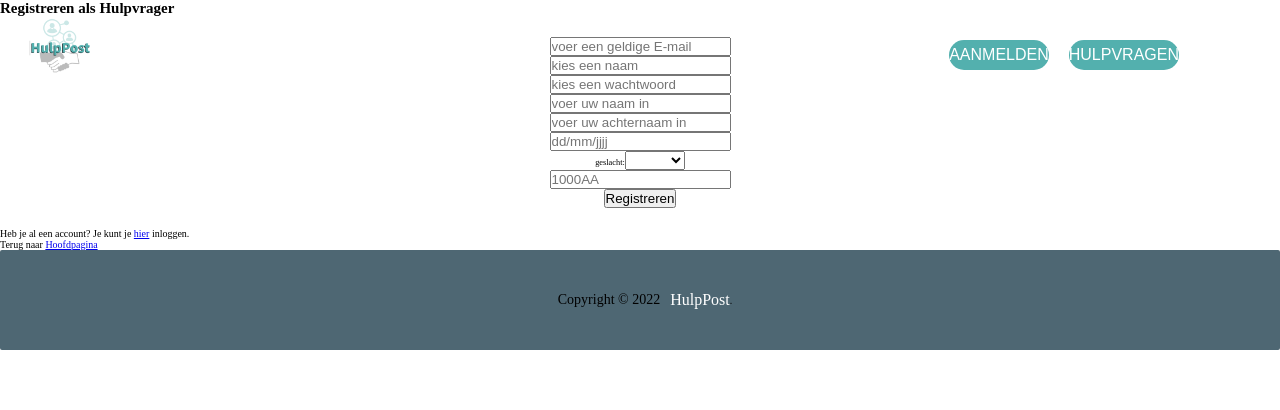
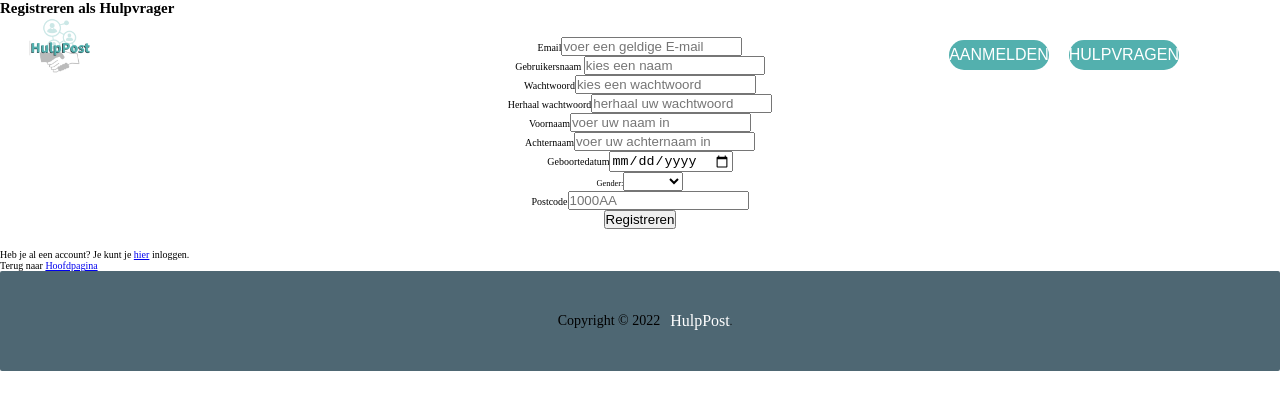
Before and after one commit to SKursad/project-hulppost-frontend, a React (Create React App) app: page /register/help-seeker in a window 1280 px wide. Shown: the top 410 px of the page. Built offline with nearby package versions, Linux system fonts and the light colour scheme.

Commit message:
Structuring register-form

```diff
--- a/src/pages/SignUp/HelpSeeker/SignUpHelpSeeker.js
+++ b/src/pages/SignUp/HelpSeeker/SignUpHelpSeeker.js
@@ -1,29 +1,30 @@
 import React, {useEffect, useState} from 'react';
-import {Link, useNavigate} from 'react-router-dom';
+import {Link, useNavigate, useParams} from 'react-router-dom';
 import axios from 'axios';
 import api from '../../../api/api-calls'
 import Input from '../../../components/Input/Input';
 import Screen from '../../../components/UI/Screen/Screen';
 
+
+let initialState = {
+    email: null,
+    username: null,
+    password: null,
+    passwordRepeat: null,
+    firstName: null,
+    surname: null,
+    birthday: null,
+    gender: null,
+    zipCode: null
+}
+
 const SignUpHelpSeeker = () => {
-    const [email, setEmail] = useState('');
-    const [username, setUsername] = useState('');
-    const [password, setPassword] = useState('');
-    const [firstName, setFirstName] = useState('');
-    const [surname, setSurname] = useState('');
-    const [birthday, setBirthday] = useState('');
-    const [gender, setGender] = useState('');
-    const [zipCode, setZipCode] = useState('');
-
-
-
+    const [formValue, setFormValue] = useState(initialState);
     const [error, toggleError] = useState(false);
     const [errors, setErrors] = useState({});
     const [loading, toggleLoading] = useState(false);
-
-
+    const navigate = useNavigate();
     const source = axios.CancelToken.source();
-    const navigate = useNavigate();
 
 
     useEffect(() => {
@@ -39,16 +40,7 @@ const SignUpHelpSeeker = () => {
         toggleLoading(true);
 
         try {
-            await api.post('/auth/registration/helpSeeker', {
-                email,
-                password,
-                username,
-                firstName,
-                surname,
-                birthday,
-                gender,
-                zipCode
-            });
+            await api.post('/auth/registration/helpSeeker', {...formValue});
 
             console.log();
             navigate('/');
@@ -74,10 +66,17 @@ const SignUpHelpSeeker = () => {
         zipCode: zipCodeError
     } = errors;
 
-    // let passwordRepeatError;
-    // if (password !== passwordRepeat) {
-    //     passwordRepeatError = ('Password mismatch');
-    // }
+
+    let passwordRepeatError;
+    if (formValue.password !== formValue.passwordRepeat) {
+        passwordRepeatError = ('Wachtwoorden komen niet overeen');
+    }
+
+    const onChange = (event) => {
+        let {name, value} = event.target;
+        setErrors((previousErrors) => ({...previousErrors,  [name]: undefined}));
+        setFormValue(({...formValue, [name]: value}));
+    };
 
 
     return (
@@ -86,99 +85,113 @@ const SignUpHelpSeeker = () => {
 
             <form onSubmit={handleSubmit} className="formContainer">
                 <Input
-                    name="Email  "
+                    nameRegister="Email"
                     placeholder="voer een geldige E-mail"
                     label="E-mailadres: "
                     alt="input-email"
                     type="email"
                     id="email-field"
-                    value={email}
-                    onChange={(e) => setEmail(e.target.value)}
+                    // value={email}
+                    name="email"
+                    onChange={onChange}
                     error={emailError}
                 />
                 <Input
-                    name="Gebruikersnaam  "
+                    nameRegister="Gebruikersnaam  "
                     placeholder="kies een naam"
                     label="username-field"
                     alt="input-username"
                     type="text"
                     id="username-field"
-                    value={username}
-                    onChange={(e) => setUsername(e.target.value)}
+                    name="username"
+                    onChange={onChange}
                     error={usernameError}
                 />
                 <Input
-                    name="Wachtwoord"
+                    nameRegister="Wachtwoord"
                     placeholder="kies een wachtwoord"
                     label="Password-field"
                     alt="input-password"
+                    autoComplete="false"
                     type="password"
                     id="password-field"
-                    value={password}
-                    onChange={(e) => setPassword(e.target.value)}
+                    name="password"
+                    onChange={onChange}
                     error={passwordError}
                 />
                 <Input
-                    name="Voornaam"
+                    nameRegister="Herhaal wachtwoord"
+                    placeholder="herhaal uw wachtwoord"
+                    label="Password-repeat-field"
+                    alt="input-password-repeat"
+                    autoComplete="false"
+                    type="password"
+                    id="password-field-repeat"
+                    name="passwordRepeat"
+                    onChange={onChange}
+                    error={passwordRepeatError}
+                />
+                <Input
+                    nameRegister="Voornaam"
                     placeholder="voer uw naam in"
                     label="firstName-field"
                     alt="input-firstName"
                     type="text"
                     id="firstName-field"
-                    value={firstName}
-                    onChange={(e) => setFirstName(e.target.value)}
+                    name="firstName"
+                    onChange={onChange}
                     error={firstNameError}
                 />
                 <Input
-                    name="Achternaam"
+                    nameRegister="Achternaam"
                     placeholder="voer uw achternaam in"
                     label="surname-field"
                     alt="input-username"
                     type="text"
                     id="surname-field"
-                    value={surname}
-                    onChange={(e) => setSurname(e.target.value)}
+                    name="surname"
+                    onChange={onChange}
                     error={surnameError}
                 />
                 <Input
-                    name="Geboortedatum"
+                    nameRegister="Geboortedatum"
                     placeholder="dd/mm/jjjj"
                     label="birthday-field"
                     alt="input-birthday"
-                    type="text"
+                    type="date"
                     id="birthday-field"
-                    value={birthday}
-                    onChange={(e) => setBirthday(e.target.value)}
+                    name="birthday"
+                    onChange={onChange}
                     error={birthdayError}
                 />
                 <label htmlFor="gender-field">
-                    <small>geslacht:</small>
+                    <small>Gender:</small>
                     <select
                         id="gender-field"
                         name="gender"
-                        value={gender}
-                        onChange={(e) => {setGender(e.target.value);}}
+                        // value={gender}
+                        onChange={onChange}
+                        error={genError}
                     >
-                        <option value=''/>
-                        <option value="M"> Man </option>
-                        <option value="V"> Vrouw </option>
+                        <option value=""/>
+                        <option value="M"> Man</option>
+                        <option value="V"> Vrouw</option>
                     </select>
                 </label>
 
                 <Input
-                    name="Postcode"
+                    nameRegister="Postcode"
                     placeholder="1000AA"
                     label="zipCode-field"
                     alt="input-zipCode"
                     type="text"
                     id="zipCode-field"
-                    value={zipCode}
-                    onChange={(e) => setZipCode(e.target.value)}
+                    name="zipCode"
+                    onChange={onChange}
                     error={zipCodeError}
                 />
-
                 <button
-                    type="submit"
+                    onClick={handleSubmit}
                     className="form-button"
                     disabled={loading }
                 >
```
